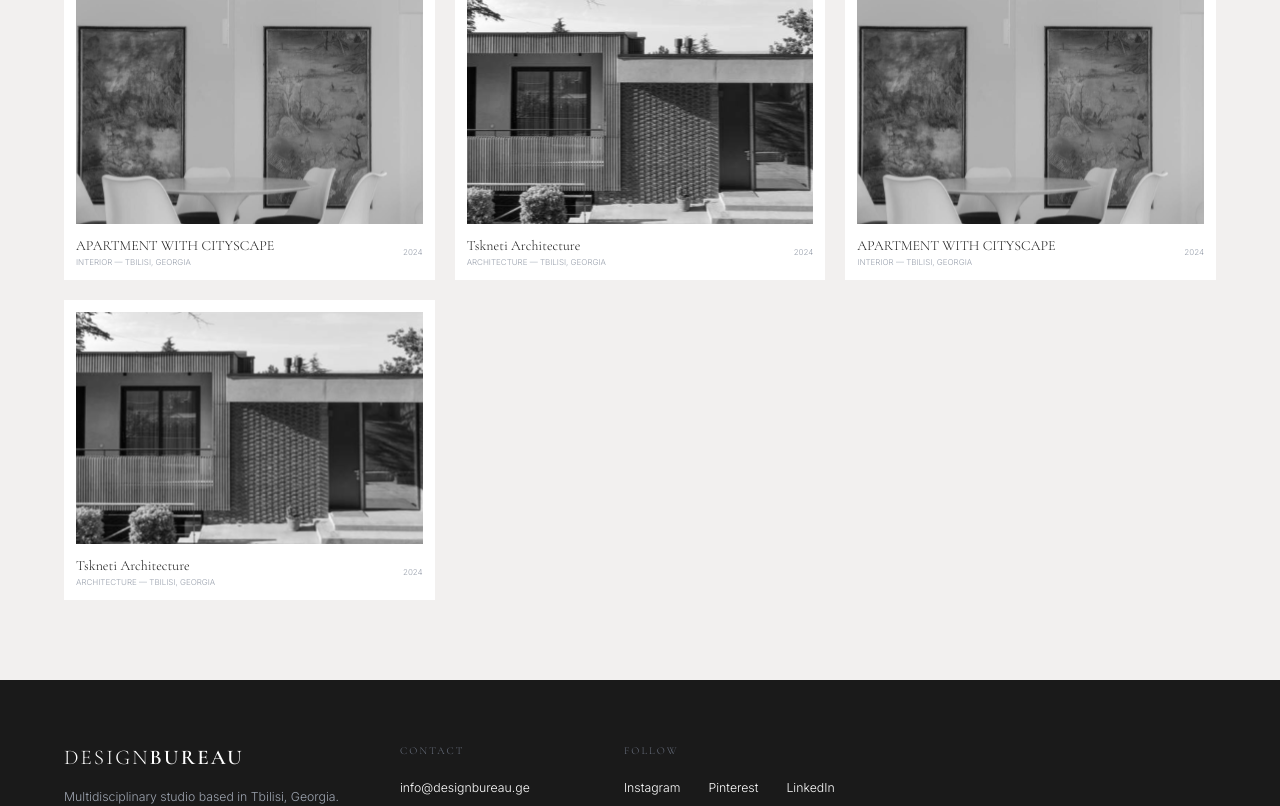
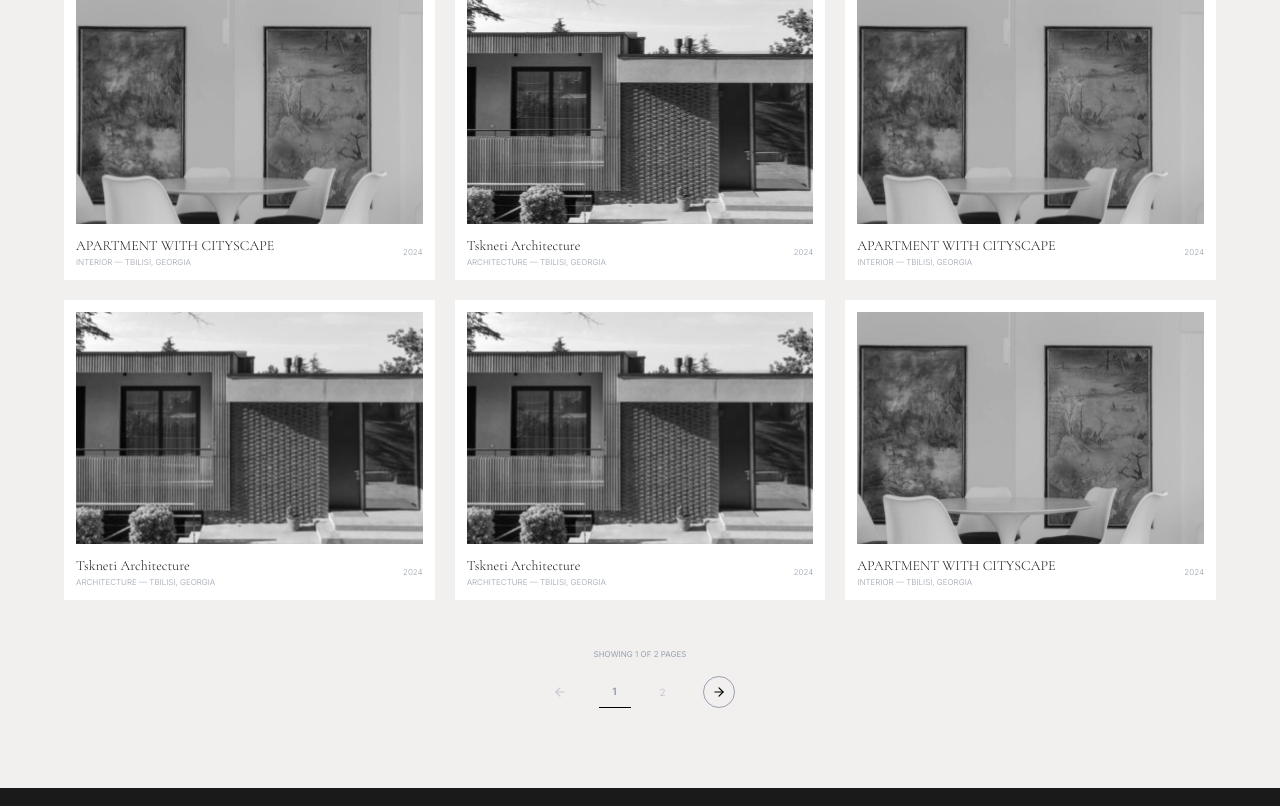
Before and after one commit to ketevan20/design-bureau, a Next.js app in the folder my-app/: page /projects in a window 1280 px wide. Shown: the part 927-1733 px from the top of the page. Built offline with nearby package versions, Linux system fonts and the light colour scheme.

Commit message:
Add pagination

```diff
--- a/my-app/components/atoms/ProjectItem/ProjectItem.tsx
+++ b/my-app/components/atoms/ProjectItem/ProjectItem.tsx
@@ -11,7 +11,7 @@ const ProjectItem = ({ name, expertise, location, image, year }: ProjectItemProp
     return (
         <div className='group p-3 bg-white flex flex-col gap-3 h-full overflow-hidden cursor-pointer'>
             <div className='relative overflow-hidden'>
-                <img src={image} alt="" loading="lazy" className='aspect-400/267 w-full object-cover grayscale group-hover:grayscale-0 group-hover:scale-110 origin-center transition-all duration-1000 ease-out' />
+                <img src={image} alt="" className='aspect-400/267 w-full object-cover grayscale group-hover:grayscale-0 group-hover:scale-110 origin-center transition-all duration-1000 ease-out' />
                 <button className='opacity-0 group-hover:opacity-100 transition-all duration-500 ease-out
                     absolute z-50 top-1/2 left-1/2 -translate-x-1/2 -translate-y-1/2
                     bg-[#ffffff2b] backdrop-blur-sm
--- a/my-app/components/molecules/ProjectsHero/ProjectsHero.tsx
+++ b/my-app/components/molecules/ProjectsHero/ProjectsHero.tsx
@@ -3,7 +3,8 @@ import ProjectItem from '@/components/atoms/ProjectItem/ProjectItem'
 import Title from '@/components/atoms/Title/Title'
 import { ArrowLeft, ArrowRight } from 'lucide-react'
 import { motion } from 'motion/react'
-import React, { useState } from 'react'
+import { body } from 'motion/react-client'
+import React, { useEffect, useRef, useState } from 'react'
 
 const projects = [
     {
@@ -95,13 +96,51 @@ const projects = [
         image: '/Tskneti_Architecture.svg',
         year: '2024',
         category: 'Architecture'
+    },
+    {
+        id: '11',
+        name: 'Tskneti Architecture',
+        expertise: 'Architecture',
+        location: 'Tbilisi, Georgia',
+        image: '/Tskneti_Architecture.svg',
+        year: '2024',
+        category: 'Architecture'
+    },
+    {
+        id: '12',
+        name: 'APARTMENT WITH CITYSCAPE',
+        expertise: 'Interior',
+        location: 'Tbilisi, Georgia',
+        image: '/project.svg',
+        year: '2024',
+        category: 'Interior'
+    },
+    {
+        id: '13',
+        name: 'Tskneti Architecture',
+        expertise: 'Architecture',
+        location: 'Tbilisi, Georgia',
+        image: '/Tskneti_Architecture.svg',
+        year: '2024',
+        category: 'Architecture'
     }
 ]
 
 const ProjectsHero = () => {
     const [activeCategory, setActiveCategory] = useState('All');
+    const [currentPage, setCurrentPage] = useState(1);
+    const [pageSize, setPageSize] = useState(12);
+    const sectionRef = useRef<HTMLDivElement>(null);
 
     const filteredProjects = activeCategory === 'All' ? projects : projects.filter((project) => project.category === activeCategory)
+
+    const totalPages = Math.ceil(filteredProjects.length / pageSize);
+    const startIndex = (currentPage - 1) * pageSize;
+    const paginatedProjects = filteredProjects.slice(startIndex, startIndex + pageSize);
+
+    useEffect(() => {
+        setCurrentPage(1);
+    }, [activeCategory])
 
     return (
         <div className='w-full max-w-480 pt-[clamp(60px,12vh,155px)] flex flex-col gap-6 lg:gap-12'>
@@ -113,9 +152,9 @@ const ProjectsHero = () => {
                     <p onClick={() => setActiveCategory('Interior')} className={`${activeCategory == 'Interior' ? 'opacity-100' : 'opacity-50'} cursor-pointer  hover:opacity-100`}>interior</p>
                 </div>
             </div>
-            <div className='w-full h-px bg-[#0000005f]'></div>
+            <div ref={sectionRef} className='w-full h-px bg-[#0000005f]'></div>
             <div className='grid grid-cols-1 sm:grid-cols-2 md:grid-cols-3 gap-5'>
-                {filteredProjects.map((project, i) => (
+                {paginatedProjects.map((project, i) => (
                     <motion.div
                         key={project.id}
                         initial={{ opacity: 0, y: 20 }}
@@ -133,6 +172,54 @@ const ProjectsHero = () => {
                     </motion.div>
                 ))}
             </div>
+            {
+                totalPages > 1 &&
+                <div className='flex flex-col items-center justify-center'>
+                    <p className='text-[8px] tracking-[10%] uppercase text-gray-400 mb-4'>Showing {currentPage} of {totalPages} pages</p>
+                    <div className='flex items-center gap-2 sm:gap-6 '>
+                        <button
+                            onClick={() => {
+                                setCurrentPage(prev => Math.max(prev - 1, 1));
+                                window.scrollTo(0, 0);
+                            }}
+                            disabled={currentPage === 1}
+                            className='disabled:text-gray-400 disabled:opacity-50 disabled:border-0 disabled:hover:bg-transparent cursor-pointer border border-gray-400 rounded-full p-2 hover:bg-black hover:text-white'><ArrowLeft size={14} /></button>
+                        <div className='flex gap-2 sm:gap-4 text-[10px] tracking-[20%] uppercase text-gray-400'>
+                            {Array.from({ length: totalPages }, (_, i) => i + 1)
+                                .filter(page => {
+                                    const start = Math.max(1, Math.min(currentPage - 1, totalPages - 2));
+                                    const end = Math.min(totalPages, start + 2);
+                                    return page >= start && page <= end;
+                                })
+                                .map(page => (
+                                    <button
+                                        key={page}
+                                        onClick={() => {
+                                            setCurrentPage(page);
+                                            sectionRef.current?.scrollIntoView({
+                                                behavior: 'smooth'
+                                            })
+                                        }}
+                                        className={`w-8 h-8 text-[10px] uppercase tracking-widest transition-all
+                                                ${currentPage === page
+                                                ? "font-bold border-b border-black"
+                                                : "opacity-50 hover:opacity-100"
+                                            }`}
+                                    >
+                                        {page}
+                                    </button>
+                                ))}
+                        </div>
+                        <button
+                            onClick={() => {
+                                setCurrentPage(prev => Math.min(prev + 1, totalPages));
+                                window.scrollTo(0, 0);
+                            }}
+                            disabled={currentPage === totalPages}
+                            className='disabled:text-gray-400 disabled:opacity-50 disabled:border-0 disabled:hover:bg-transparent cursor-pointer border border-gray-400 rounded-full p-2 hover:bg-black hover:text-white'><ArrowRight size={14} /></button>
+                    </div>
+                </div>
+            }
         </div>
     )
 }
```
